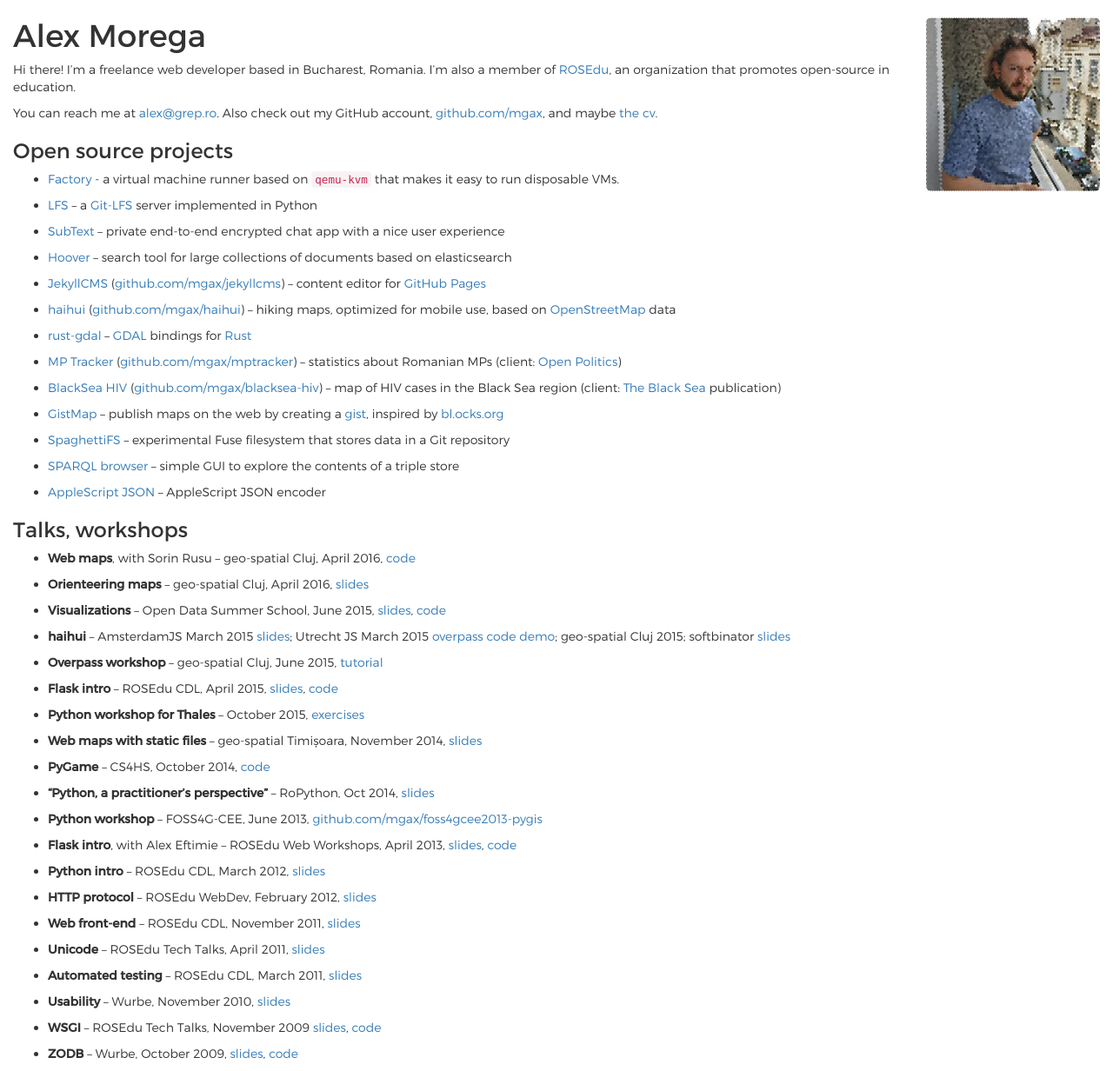
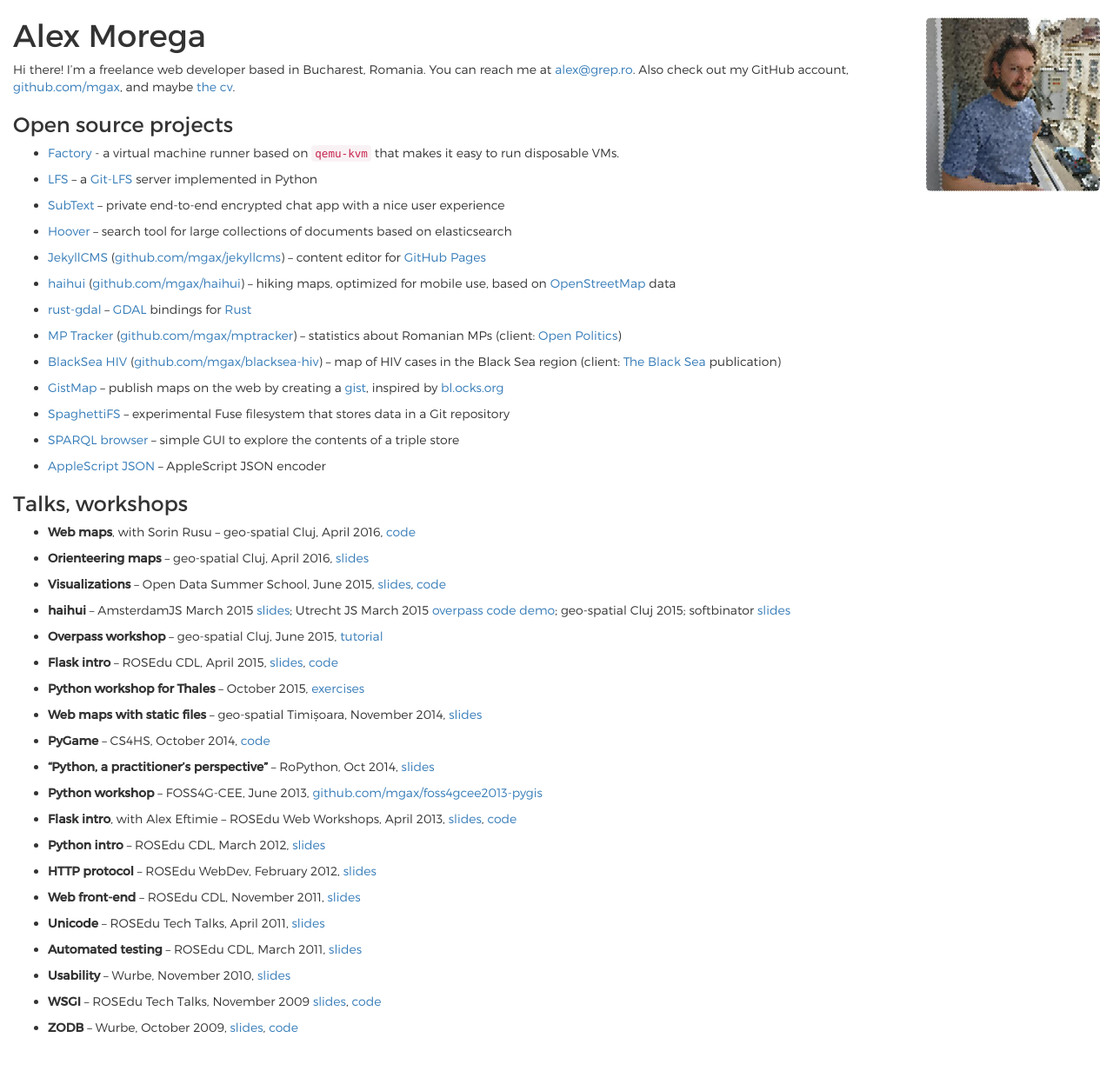
Before and after one commit to mgax/grep.ro, a Jekyll site: the page built from index.md, in a window 1280 px wide. Shown: the whole page at 87% size. Built offline with Jekyll 4.4.1, drawn with Linux system fonts in a browser that asks for light colours; nearby versions of some CDN libraries; after the commit the page ends 1202 px from its top, so only the background shows below that.

Commit message:
moar update

```diff
--- a/index.md
+++ b/index.md
@@ -5,12 +5,9 @@
 
 # Alex Morega
 
-Hi there! I'm a freelance web developer based in Bucharest,
-Romania. I'm also a member of [ROSEdu](http://rosedu.org/),
-an organization that promotes open-source in education.
-
-You can reach me at <span id='the_contact'></span>. Also check out my GitHub
-account, [github.com/mgax](https://github.com/mgax/), and maybe [the
+Hi there! I'm a freelance web developer based in Bucharest, Romania. You can
+reach me at <span id='the_contact'></span>. Also check out my GitHub account,
+[github.com/mgax](https://github.com/mgax/), and maybe [the
 cv](https://grep.ro/cv-en.html).
 
 
```
